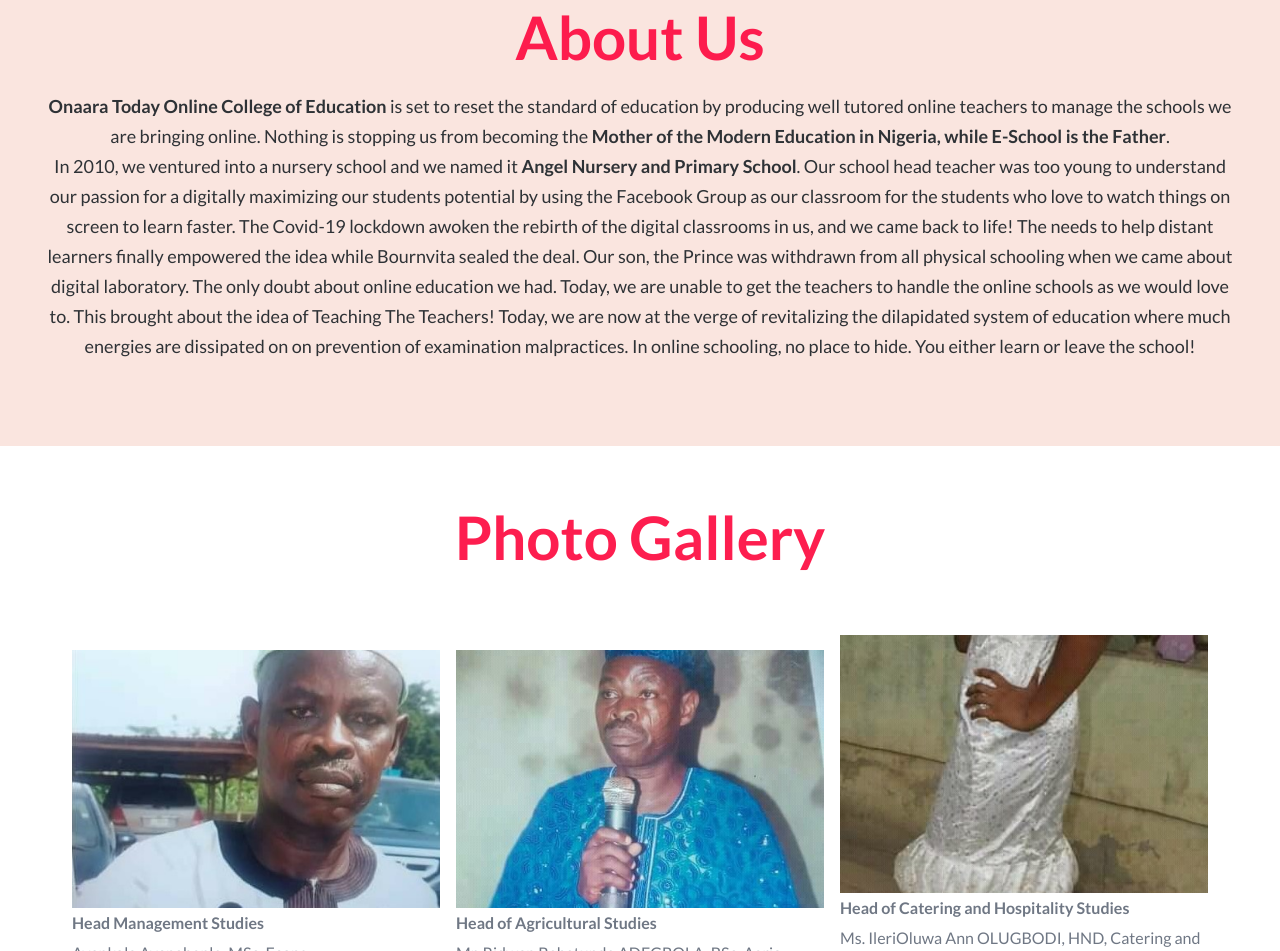
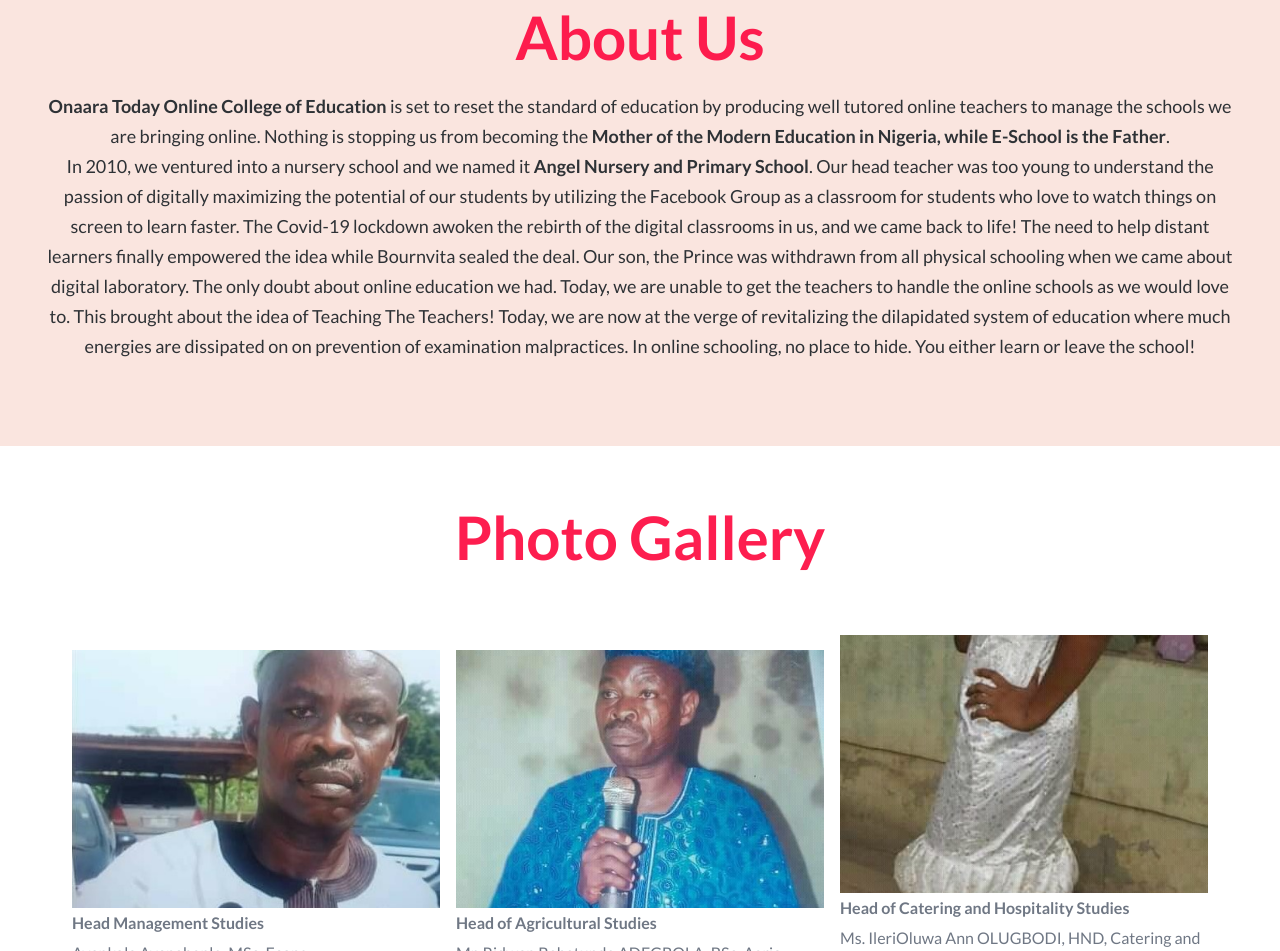
Before and after one commit to blaycoder/Onaara-School, a plain HTML site: page index.html in a window 1280 px wide. Shown: the part 1113-2064 px from the top of the page. Drawn offline with nearby package versions, Linux system fonts and the light colour scheme.

Commit message:
commit on 'master'

```diff
--- a/index.html
+++ b/index.html
@@ -120,12 +120,12 @@
 				</p>
 				<p>
 					In 2010, we ventured into a nursery school and we named it <strong>Angel Nursery and
-					Primary School</strong>. Our school head teacher was too young to understand our passion
-					for a digitally maximizing our students potential by using the Facebook Group as our classroom for the
-					students who love to watch things on screen to learn faster.
+					Primary School</strong>. Our head teacher was too young to understand the passion
+					of digitally maximizing the potential of our students by utilizing the Facebook Group
+					as a classroom for students who love to watch things on screen to learn faster.
 					The Covid-19 lockdown awoken the rebirth of the digital classrooms in us, and we came back
 					to life!
-					The needs to help distant learners finally empowered the idea while Bournvita sealed the
+					The need to help distant learners finally empowered the idea while Bournvita sealed the
 					deal.
 					Our son, the Prince was withdrawn from all physical schooling when we came about digital
 					laboratory. The only doubt about online education we had.
```
